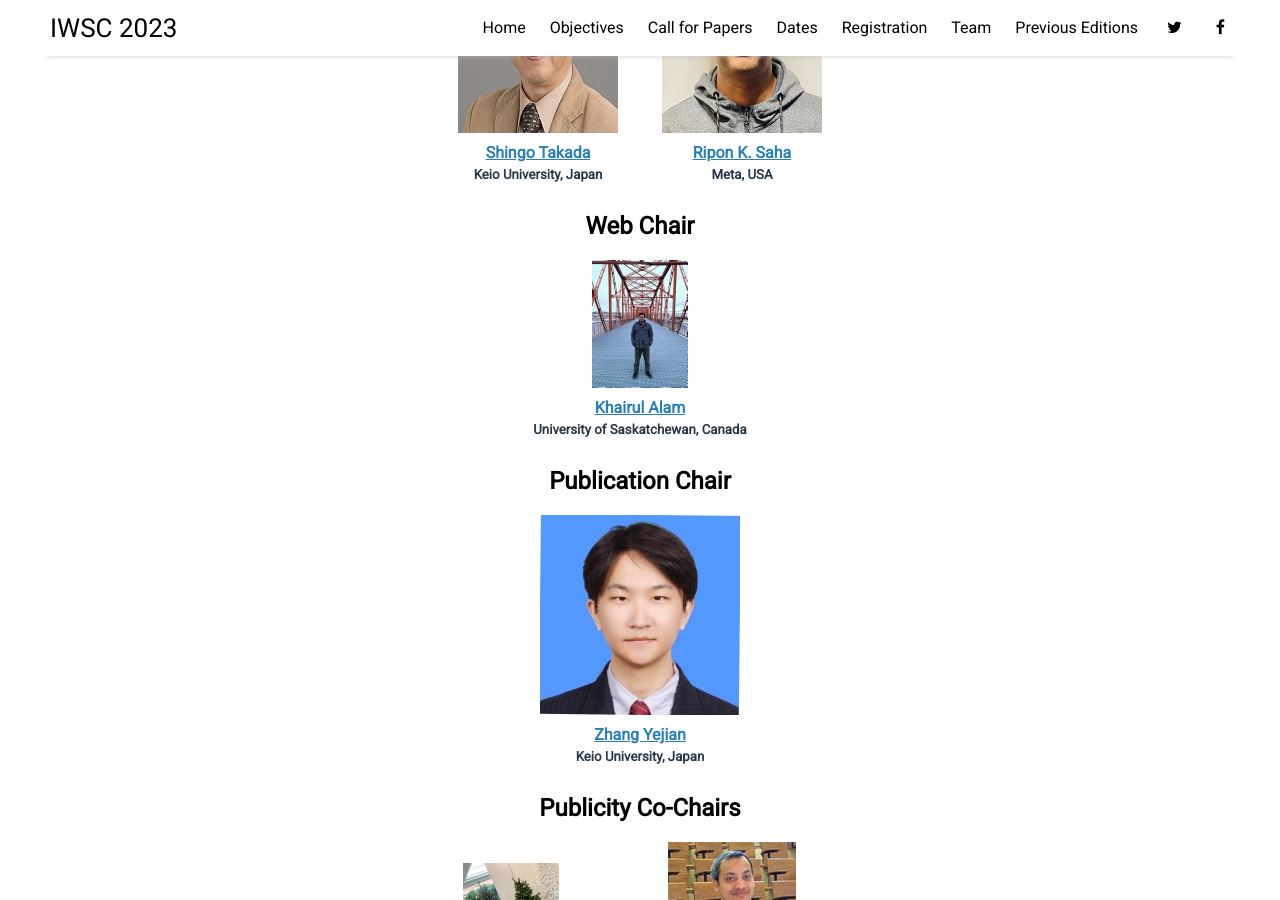
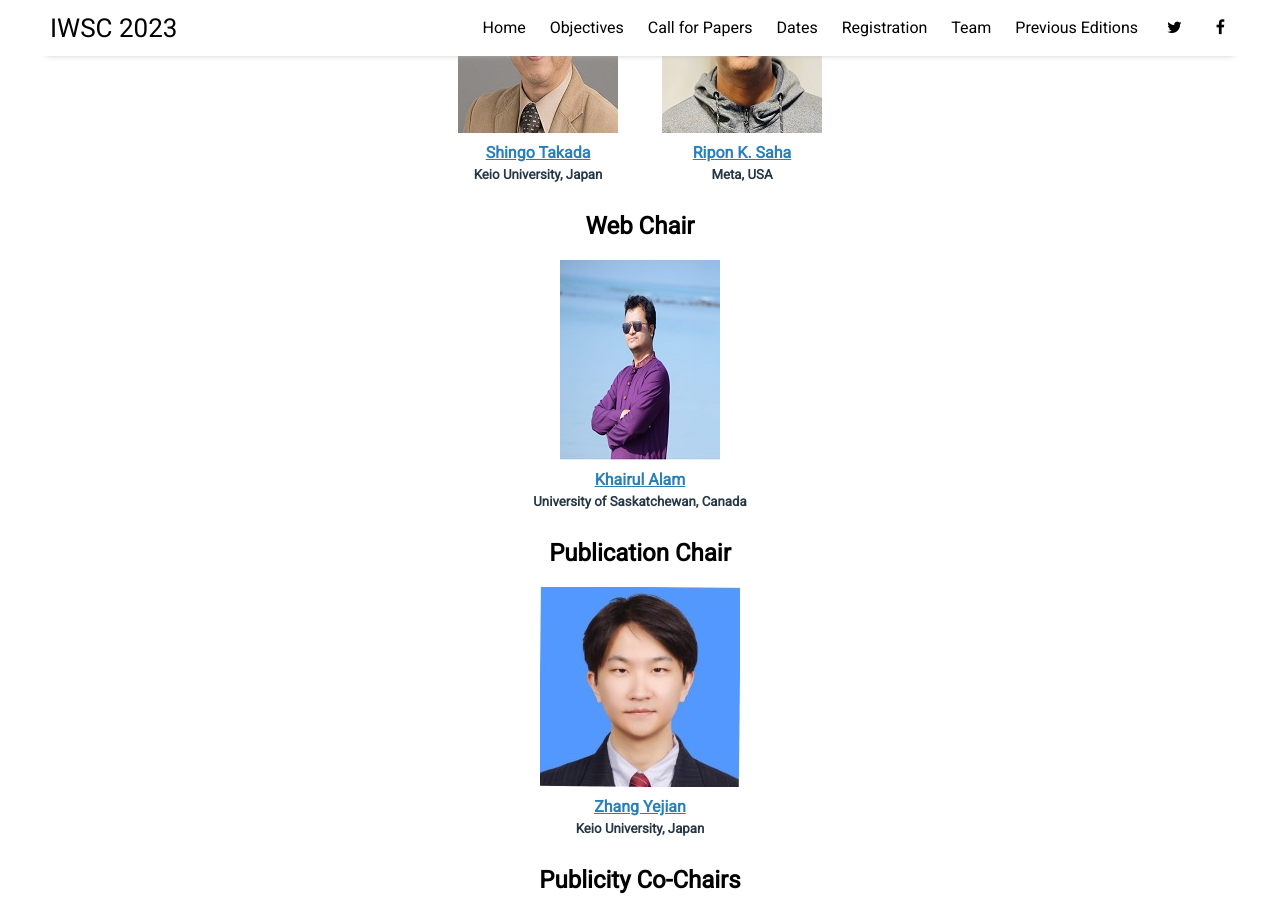
Before and after one commit to iwsc2023/iwsc2023.github.io, a Jekyll site: the page built from pages/team.html, in a window 1280 px wide and 900 px high, scrolled down 615 px. Built offline with Jekyll 4.4.1, drawn with Linux system fonts in a browser that asks for light colours; nearby versions of some CDN libraries.

Commit message:
Update team.html

```diff
--- a/pages/team.html
+++ b/pages/team.html
@@ -66,7 +66,7 @@
 <div class="team_member">
   <h2>Web Chair</h2>
   <div class="individual">
-    <img src="/assets/img/khairul.jpg" />
+    <img src="/assets/img/khairul.jpeg" />
     <h4><a href="https://www.linkedin.com/in/khairul-alam-4239a3b8/">Khairul Alam</a></h4>
     <h5>University of Saskatchewan, Canada</h5>
   </div>
```
